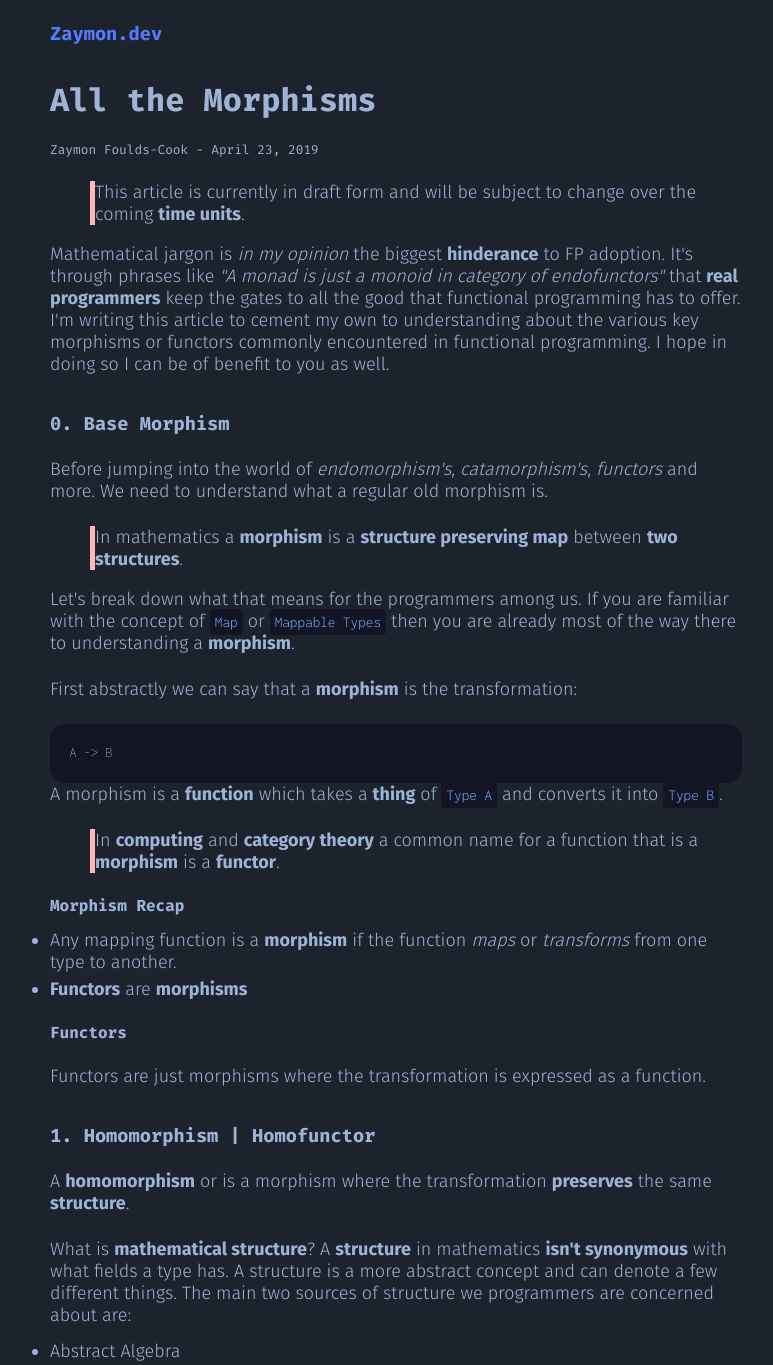
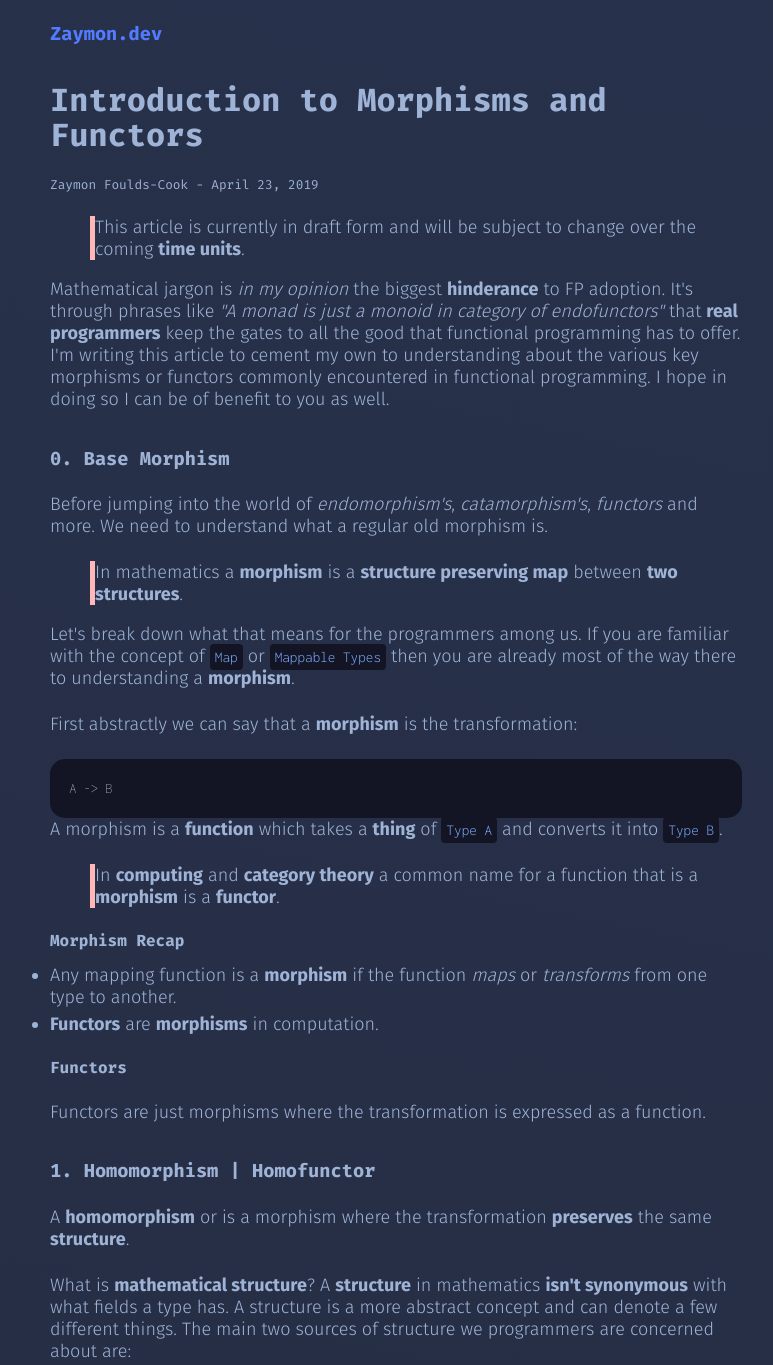
Before and after one commit to ZaymonFC/Zaymon.dev, a Gatsby site: page /All-the-Morphisms/ in a window 1280 px wide. Shown: the top 1365 px of the page, without its empty margins (244-1017 px from the left). Built offline with nearby package versions, Linux system fonts and the light colour scheme; Gatsby itself is replaced by a stand-in of ours; some packages are replaced by stand-ins of ours; code samples lack their colours; what typography-theme-ocean-beach would draw is missing.

Commit message:
Change background and add more content

````diff
--- a/content/blog/All-the-Morphisms/index.md
+++ b/content/blog/All-the-Morphisms/index.md
@@ -1,8 +1,8 @@
 ---
-title: All the Morphisms
+title: Introduction to Morphisms and Functors
 date: "2019-04-23T10:00:00+1000"
 author: Zaymon Foulds-Cook
-description: Exploring the world of Morphisms in FP.
+description: Exploring the world of Morphisms and Functors.
 ---
 
 > This article is currently in draft form and will be subject to change over the coming __time units__.
@@ -26,7 +26,7 @@ A morphism is a __function__ which takes a __thing__ of `Type A` and converts it
 
 #### Morphism Recap
 - Any mapping function is a __morphism__ if the function _maps_ or _transforms_ from one type to another.
-- __Functors__ are __morphisms__
+- __Functors__ are __morphisms__ in computation.
 
 #### Functors
 Functors are just morphisms where the transformation is expressed as a function.
@@ -78,5 +78,3 @@ Since no information about the structure is lost there exists a function that ca
 ```fsharp
 [20; 40; 60] |> List.map (fun x -> x / 2) // Results in [10; 20; 30]
 ```
-
-### 4. Catamorphism
--- a/src/global.css
+++ b/src/global.css
@@ -1,7 +1,9 @@
 /* The Big Bois */
 /* ----------------------------------------------------------------------- */
-body {
-    background-color: #1d232d;
+html {
+    /* background-color: #222838; */
+    background-image: linear-gradient(12deg, #252c3f, #27314b);
+    min-height: 100%;
 }
 
 p {
````
